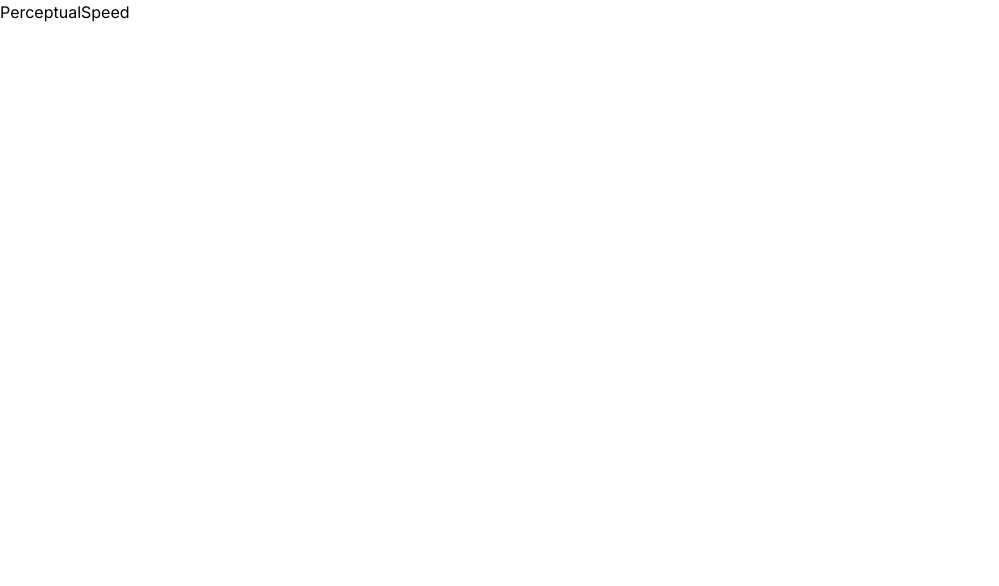
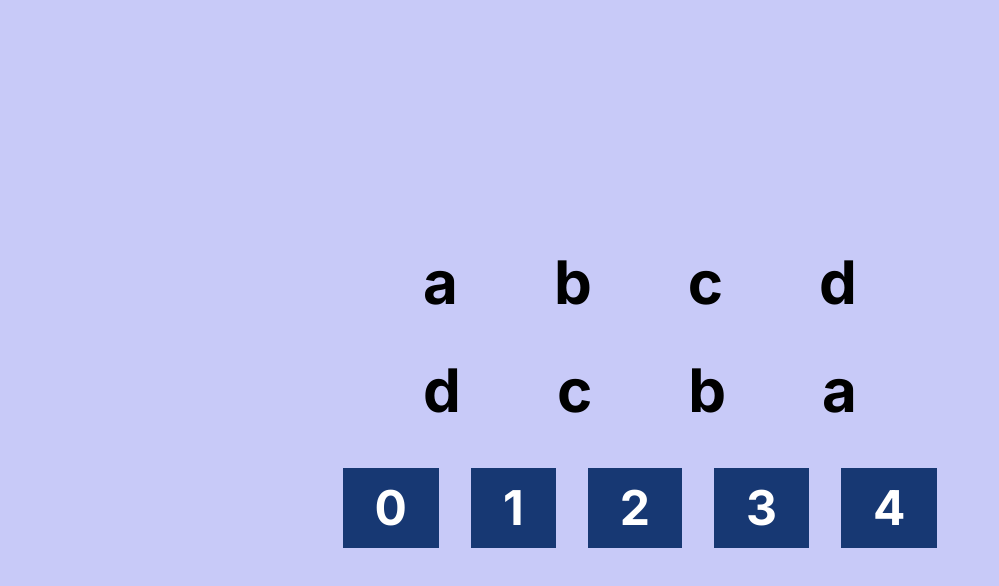
Before and after one commit to youssefframy/thomas-international-prep, a Next.js app: page /perceptual-speed in a window 1280 px wide. Shown: the top 586 px of the page, without its empty margins (0-999 px from the left). Built offline with nearby package versions, Linux system fonts and the light colour scheme.

Commit message:
finished perceptual question

```diff
--- a/src/app/perceptual-speed/page.tsx
+++ b/src/app/perceptual-speed/page.tsx
@@ -1,9 +1,15 @@
+import PerceptualQuestion from "@/components/PerceptualQuestion";
 import { PerceptualType } from "../api/perceptual-speed/route";
+import { shuffle } from "@/lib/shuffle";
 
 export default async function PerceptualSpeedPage() {
   const perceptualData: Array<PerceptualType> = await fetch(
     "http://localhost:3000/api/perceptual-speed",
   ).then((res) => res.json());
 
-  return <div className="">PerceptualSpeed</div>;
+  return (
+    <div className="flex min-h-screen w-full flex-col items-center justify-center gap-4 bg-[#c8caf8]">
+      <PerceptualQuestion perceptualData={shuffle(perceptualData)} />
+    </div>
+  );
 }
--- /dev/null
+++ b/src/components/PerceptualQuestion.tsx
@@ -0,0 +1,90 @@
+"use client";
+
+import { useState, useEffect } from "react";
+import { PerceptualType } from "@/app/api/perceptual-speed/route";
+import ScoreResult from "./ui/ScoreResult";
+
+interface PerceptualQuestionProps {
+  perceptualData: Array<PerceptualType>;
+}
+
+const numbers = [0, 1, 2, 3, 4];
+const difficulty = 15;
+
+const PerceptualQuestion: React.FC<PerceptualQuestionProps> = ({
+  perceptualData,
+}) => {
+  const [questionNumber, setQuestionNumber] = useState(0);
+  const [score, setScore] = useState(0);
+  const [time, setTime] = useState(0);
+  const [isTimerActive, setIsTimerActive] = useState(false);
+
+  useEffect(() => {
+    let timer: NodeJS.Timeout;
+    if (isTimerActive) {
+      timer = setInterval(() => {
+        setTime((time) => time + 1);
+      }, 1000);
+    }
+    return () => clearInterval(timer);
+  }, [isTimerActive, time]);
+
+  function handleAnswer(answer: number) {
+    if (!isTimerActive) {
+      setIsTimerActive(true);
+    }
+    if (answer === perceptualData[questionNumber].answer) {
+      setScore(score + 1);
+    }
+    if (questionNumber + 1 >= difficulty) {
+      setIsTimerActive(false);
+    }
+    setQuestionNumber(questionNumber + 1);
+  }
+
+  function reset() {
+    setQuestionNumber(0);
+    setScore(0);
+    setTime(0);
+    setIsTimerActive(false);
+  }
+
+  return (
+    <div className="flex w-full flex-1 flex-col items-center justify-center gap-12">
+      {questionNumber < difficulty ? (
+        <>
+          <div className="flex gap-24">
+            {perceptualData[questionNumber].array1.map((char, index) => (
+              <button type="button" className="text-6xl font-bold" key={index}>
+                {char}
+              </button>
+            ))}
+          </div>
+          <div className="flex gap-24">
+            {perceptualData[questionNumber].array2.map((char, index) => (
+              <button type="button" className="text-6xl font-bold" key={index}>
+                {char}
+              </button>
+            ))}
+          </div>
+          <div className="flex gap-8">
+            {numbers.map((char, index) => (
+              <button
+                type="button"
+                onClick={() => handleAnswer(char)}
+                className="bg-[#173873] px-8 py-4 text-5xl font-bold text-white"
+                key={index}
+              >
+                {char}
+              </button>
+            ))}
+          </div>
+        </>
+      ) : (
+        <ScoreResult score={score} time={time} onClick={reset} difficulty={difficulty} />
+      )}
+    </div>
+  );
+};
+
+export default PerceptualQuestion;
--- a/src/components/ReasoningQuestion.tsx
+++ b/src/components/ReasoningQuestion.tsx
@@ -2,10 +2,13 @@
 
 import { ReasoningType } from "@/app/api/reasoning/route";
 import { useState, useEffect } from "react";
+import ScoreResult from "./ui/ScoreResult";
 
 interface ReasoningQuestionProps {
   reasoningData: Array<ReasoningType>;
 }
+
+const difficulty = 15;
 
 const ReasoningQuestion: React.FC<ReasoningQuestionProps> = ({
   reasoningData,
@@ -32,7 +35,7 @@ const ReasoningQuestion: React.FC<ReasoningQuestionProps> = ({
     if (answer === reasoningData[questionNumber].answer) {
       setScore(score + 1);
     }
-    if (questionNumber + 1 >= 25) {
+    if (questionNumber + 1 >= difficulty) {
       setIsTimerActive(false);
     }
     setQuestionNumber(questionNumber + 1);
@@ -46,7 +49,7 @@ const ReasoningQuestion: React.FC<ReasoningQuestionProps> = ({
   }
   return (
     <div className="flex w-full flex-col items-center justify-center gap-24">
-      {questionNumber < 25 ? (
+      {questionNumber < difficulty ? (
         <>
           <div className="w-5/6 rounded-md bg-white py-16 text-center text-3xl font-semibold text-blue-900 md:w-[800px] lg:w-[1000px]">
             {reasoningData[questionNumber].question}
@@ -71,23 +74,12 @@ const ReasoningQuestion: React.FC<ReasoningQuestionProps> = ({
           </div>
         </>
       ) : (
-        <>
-          <div className="flex flex-col items-center justify-center gap-8">
-            <h2 className="text-3xl font-medium text-black">
-              Your Score is: <span className="underline">{score}</span>
-            </h2>
-            <h3 className="text-2xl font-medium text-black">
-              Your Time is: <span className="underline">{time} seconds</span>
-            </h3>
-          </div>
-          <button
-            type="button"
-            onClick={() => reset()}
-            className="text-xl text-gray-800 underline"
-          >
-            Would you like to try again?
-          </button>
-        </>
+        <ScoreResult
+          score={score}
+          time={time}
+          onClick={reset}
+          difficulty={difficulty}
+        />
       )}
     </div>
   );
--- /dev/null
+++ b/src/components/ui/ScoreResult.tsx
@@ -0,0 +1,40 @@
+"use client";
+
+interface ScrolResultProps {
+  score: number;
+  time: number;
+  difficulty: number;
+  onClick: () => void;
+}
+
+const ScoreResult: React.FC<ScrolResultProps> = ({
+  score,
+  time,
+  difficulty,
+  onClick,
+}) => {
+  return (
+    <>
+      <div className="flex flex-col items-center justify-center gap-8">
+        <h2 className="text-3xl font-medium text-black">
+          Your Score is:{" "}
+          <span className="underline">
+            {score} / {difficulty}
+          </span>
+        </h2>
+        <h3 className="text-2xl font-medium text-black">
+          Your Time is: <span className="underline">{time} seconds</span>
+        </h3>
+      </div>
+      <button
+        type="button"
+        onClick={onClick}
+        className="text-xl text-gray-800 underline"
+      >
+        Would you like to try again?
+      </button>
+    </>
+  );
+};
+
+export default ScoreResult;
```
